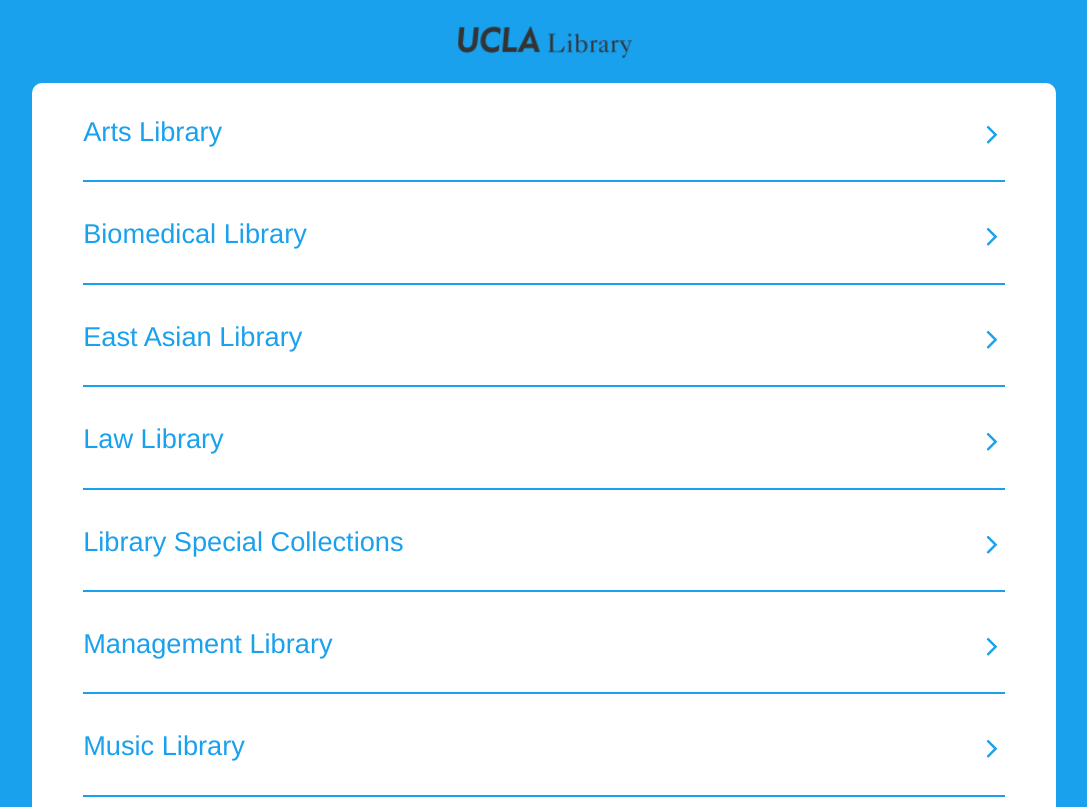
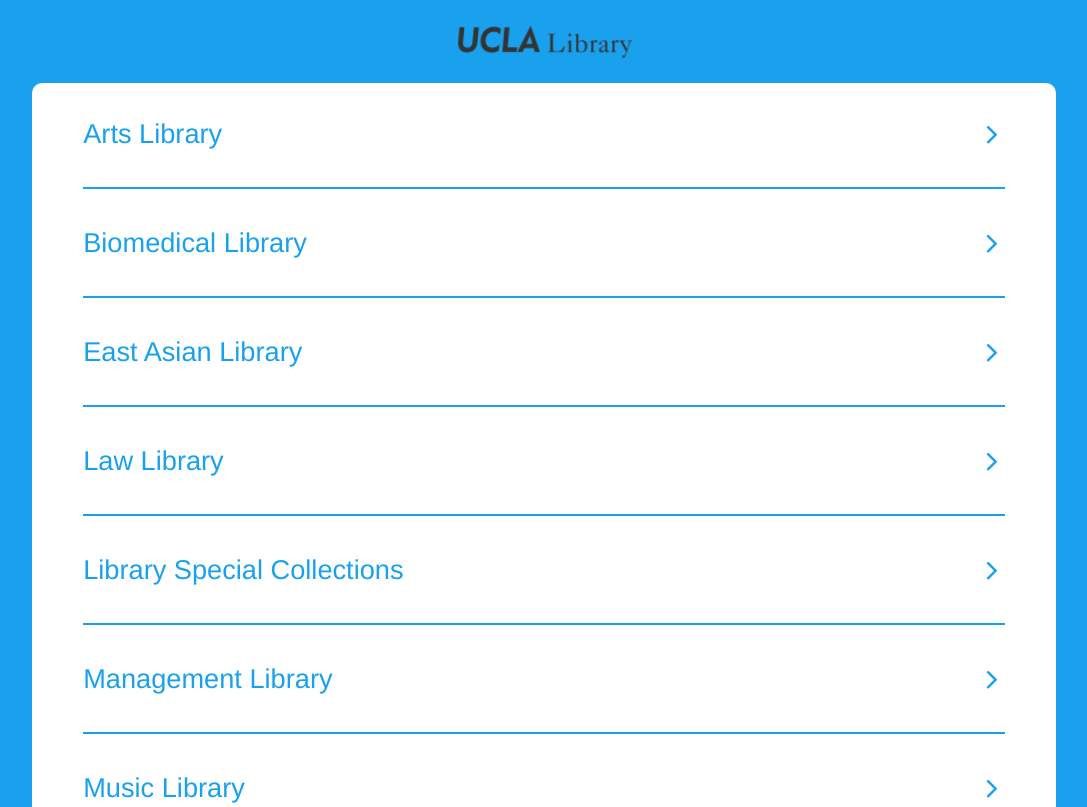
Before and after one commit to UCLALibrary/uclalibrary.github.io, a plain HTML site: page mobile/index.html in a window 1280 px wide. Shown: the top 807 px of the page, without its empty margins (96-1183 px from the left). Drawn offline with nearby package versions, Linux system fonts and the light colour scheme; no server answers; a web font is replaced by a local one.

Commit message:
fixed line height

```diff
--- a/mobile/css/style.css
+++ b/mobile/css/style.css
@@ -60,8 +60,8 @@ body {
 	float: left;
 	font-size: 4.6vw;
 	margin-bottom: 0;
-	line-height: 1em;
-	width: 77%;
+/*	line-height: 1em;
+*/	width: 77%;
 	white-space:nowrap;
 	overflow-y: hidden;
 	overflow-x: scroll;
```
